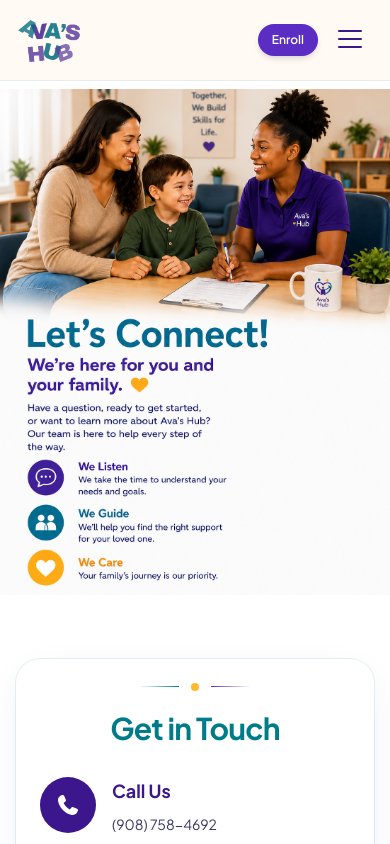
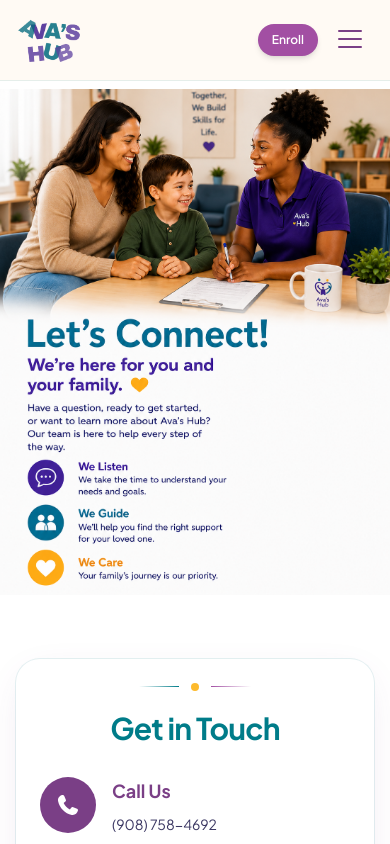
Before and after one commit to tasawur1/AvashubNJ, a Next.js app: page /contact in a window 390 px wide. Shown: the top 844 px of the page. Built offline with nearby package versions, Linux system fonts and the light colour scheme.

Commit message:
Updated mobile homepage UX redesign

```diff
--- a/src/app/globals.css
+++ b/src/app/globals.css
@@ -18,18 +18,18 @@
 :root {
   --brand-teal: #007c89;
   --brand-teal-light: #eaf7f7;
-  --brand-purple-deep: #3b168c;
-  --brand-purple-bright: #5b2dc4;
+  --brand-purple-deep: #7a3f86;
+  --brand-purple-bright: #a24fa3;
   --brand-gold: #fdba2d;
   --brand-navy: #171347;
-  --brand-lavender: #f4f0ff;
+  --brand-lavender: #f8eaf7;
   --brand-white: #ffffff;
 
   /* Hero CTA buttons (editable here or in theme) */
-  --hero-cta-primary-bg: #5b2dc4;
+  --hero-cta-primary-bg: #a24fa3;
   --hero-cta-primary-fg: #ffffff;
-  --hero-cta-primary-hover: #3b168c;
-  --hero-cta-primary-shadow: 0 4px 14px rgba(91, 45, 196, 0.35);
+  --hero-cta-primary-hover: #7a3f86;
+  --hero-cta-primary-shadow: 0 4px 14px rgba(162, 79, 163, 0.32);
 
   --hero-cta-secondary-bg: #008c95;
   --hero-cta-secondary-fg: #ffffff;
--- a/src/app/page.tsx
+++ b/src/app/page.tsx
@@ -237,8 +237,8 @@
                     {program.description}
                   </p>
                 </div>
-                <span className="flex h-10 w-10 items-center justify-center rounded-full border border-brand-navy/40 text-xl font-bold text-brand-navy">
-                  &gt;
+                <span className="flex h-10 w-10 items-center justify-center rounded-full bg-brand-purple-bright text-white shadow-sm">
+                  <Icon name="arrowRight" size="sm" />
                 </span>
               </article>
             ))}
@@ -247,6 +247,7 @@
 
         <section className="px-6 pb-10">
           <div className="overflow-hidden rounded-[1.75rem] bg-brand-lavender/70 shadow-card ring-1 ring-brand-purple-deep/10">
+            <div className="grid min-h-48 grid-cols-[1fr_8.5rem]">
               <div className="p-6">
                 <Icon name="heart" className="text-brand-purple-bright" size="2x" />
                 <p className="mt-4 text-lg font-extrabold leading-relaxed text-brand-navy">
@@ -257,8 +258,36 @@
                 <p className="mt-3 text-lg font-extrabold text-brand-purple-bright">
                   We&apos;re here for every step of the way.
                 </p>
-              <CTAButton href="/contact" className="mt-6 w-full">
+              </div>
+              <div className="relative min-h-full overflow-hidden">
+                <PlaceholderImage
+                  src={siteImages.homeFinalCta}
+                  alt="Ava's Hub family support"
+                  fill
+                  className="object-cover object-center"
+                  sizes="136px"
+                />
+              </div>
+            </div>
+          </div>
+
+          <div className="mt-4 rounded-[1.75rem] bg-brand-purple-bright p-5 text-white shadow-card">
+            <div className="flex flex-col gap-4">
+              <div>
+                <h2 className="text-lg font-extrabold">Ready to Get Started?</h2>
+                <p className="mt-1 text-sm text-white/90">
+                  We&apos;d love to meet your family.
+                </p>
+              </div>
+              <CTAButton
+                href="/contact"
+                variant="secondary"
+                className="w-full !border-white !bg-white !text-brand-purple-deep hover:!bg-brand-lavender"
+              >
+                <span className="inline-flex items-center gap-2">
+                  <Icon name="calendar" size="sm" />
                   Schedule a Consultation
+                </span>
               </CTAButton>
             </div>
           </div>
--- a/src/data/icons.ts
+++ b/src/data/icons.ts
@@ -1,5 +1,6 @@
 import type { IconDefinition } from "@fortawesome/fontawesome-svg-core";
 import {
+  faArrowRight,
   faBookOpen,
   faBriefcase,
   faCalendarDays,
@@ -26,6 +27,7 @@
 } from "@fortawesome/free-solid-svg-icons";
 
 export const icons = {
+  arrowRight: faArrowRight,
   home: faHouse,
   lifeSkills: faHouse,
   independence: faPersonWalking,
--- a/src/data/images.ts
+++ b/src/data/images.ts
@@ -16,6 +16,7 @@
   afterSchoolThree: "/images/home/after-school-3.png",
   afterSchoolFour: "/images/home/after-school-4.png",
   bottomBanner: "/images/home/bottom-banner.png",
+  homeFinalCta: "/images/home/bottom-banner.png",
 } as const;
 
 export type SiteImageKey = keyof typeof siteImages;
--- a/tailwind.config.ts
+++ b/tailwind.config.ts
@@ -12,19 +12,19 @@
         brand: {
           teal: "#007C89",
           "teal-light": "#EAF7F7",
-          "purple-deep": "#3B168C",
-          "purple-bright": "#5B2DC4",
-          "logo-purple": "#4B1FAE",
+          "purple-deep": "#7A3F86",
+          "purple-bright": "#A24FA3",
+          "logo-purple": "#8A4698",
           gold: "#FDBA2D",
           navy: "#171347",
-          lavender: "#F4F0FF",
+          lavender: "#F8EAF7",
         },
       },
       fontFamily: {
         sans: ["var(--font-sans)", "system-ui", "sans-serif"],
       },
       boxShadow: {
-        card: "0 10px 40px -12px rgba(59, 22, 140, 0.12)",
+        card: "0 10px 40px -12px rgba(122, 63, 134, 0.16)",
       },
       borderRadius: {
         "3xl": "1.5rem",
```
Also changed, not shown: 1 other file (tests, documents, lock files or other folders). Lines whose indentation alone changed are shown as unchanged.
